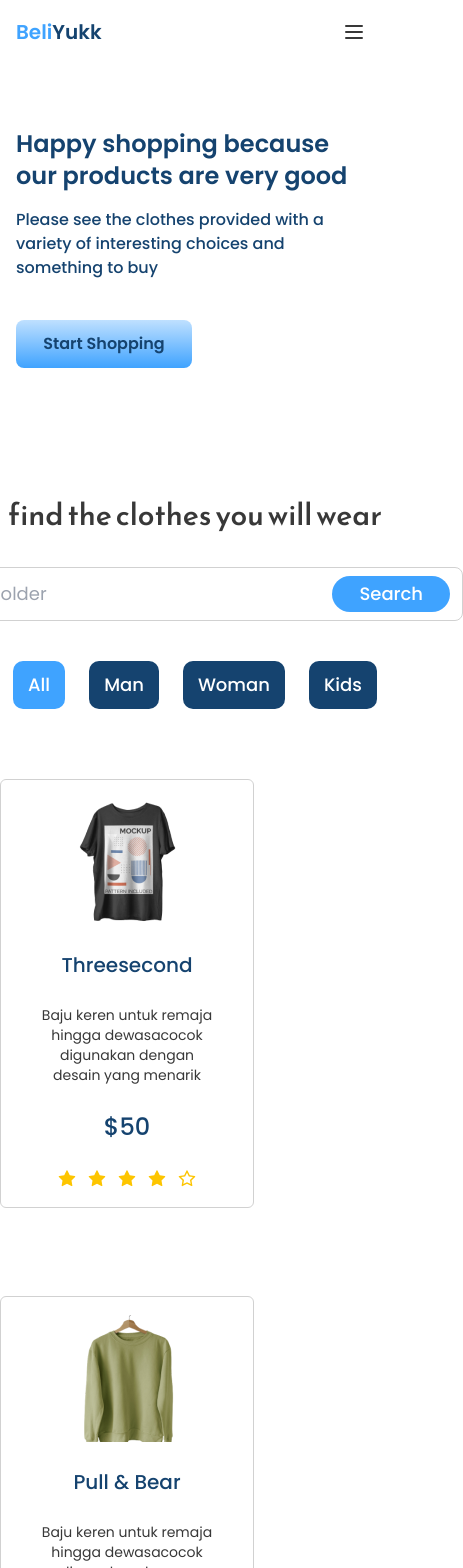
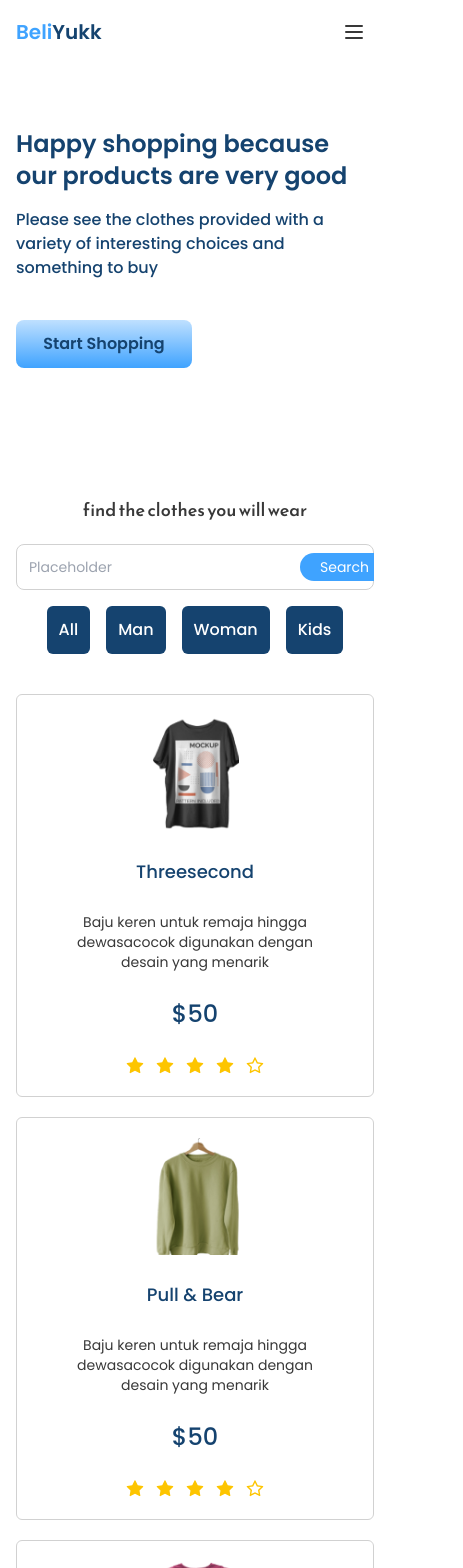
Before and after one commit to mochfarrel06/beliyukk, a React (Create React App) app: page / in a window 390 px wide. Shown: the top 1568 px of the page, 463 px wide, since content can reach past the window. Built offline with nearby package versions, Linux system fonts and the light colour scheme.

Commit message:
membuat menu mobile pada product

```diff
--- /dev/null
+++ b/src/components/button/ButtonSearchSmall.tsx
@@ -0,0 +1,14 @@
+import React from 'react';
+
+const ButtonSearchSmall = () => {
+  return (
+    <div className="overflow-hidden">
+      <div className="px-3 py-2 border rounded-lg border-c7 flex justify-between">
+        <input type="text" placeholder="Placeholder" className="outline-none w-[350px] text-sm font-normal text-c4" />
+        <button className="px-5 py-1 bg-c1 rounded-full text-sm font-normal text-c6">Search</button>
+      </div>
+    </div>
+  );
+};
+
+export default ButtonSearchSmall;
--- a/src/components/card/CardProduct.tsx
+++ b/src/components/card/CardProduct.tsx
@@ -73,10 +73,10 @@
     <>
       {card.map((cards) => {
         return (
-          <div className="px-[40px] py-[18px] border border-c7 w-[254px] rounded-md">
+          <div className="py-5 px-10 border border-c7 rounded-md mb-5">
             <div className="w-full flex flex-col items-center justify-center gap-[26px]">
-              <div className=" bg-cover w-[97px] h-[127px]" style={{ backgroundImage: `url(${cards.image})` }}></div>
-              <h4 className="text-c4 font-medium text-xl">{cards.title}</h4>
+              <div className=" bg-cover w-[87px] h-[117px]" style={{ backgroundImage: `url(${cards.image})` }}></div>
+              <h4 className="text-c4 font-medium text-lg">{cards.title}</h4>
               <p className="text-center text-sm font-normal">{cards.desc}</p>
               <div className="text-c4 font-medium text-2xl">${cards.price}</div>
               <div className="flex gap-[10px]">
--- a/src/components/other/ProductContainer.tsx
+++ b/src/components/other/ProductContainer.tsx
@@ -1,12 +1,12 @@
 import React from 'react';
-import ButtonSearch from '../button/ButtonSearch';
+import ButtonSearchSmall from '../button/ButtonSearchSmall';
 import CardNew from '../card/CardNew';
 import CardProduct from '../card/CardProduct';
 
 const ProductContainer: React.FC = () => {
   return (
     <>
-      <div className="w-full">
+      {/* <div className="w-full">
         <div className="container w-full mx-auto py-[60px] flex flex-col gap-[60px]">
           <div className="flex justify-center flex-col items-center gap-[30px]">
             <h3 className="text-[30px] font-medium font-reemkufi">find the clothes you will wear</h3>
@@ -22,6 +22,24 @@
             <CardProduct />
           </div>
         </div>
+      </div> */}
+
+      <div>
+        <div className="container px-4 py-16">
+          <div className="">
+            <h3 className="font-medium font-reemkufi text-lg text-center mb-5">find the clothes you will wear</h3>
+            <ButtonSearchSmall />
+            <div className="flex flex-wrap gap-4 mt-4 items-center justify-center">
+              <div className="bg-c4 px-3 py-3 rounded-md text-base font-medium text-c6">All</div>
+              <div className="bg-c4 px-3 py-3 rounded-md text-base font-medium text-c6">Man</div>
+              <div className="bg-c4 px-3 py-3 rounded-md text-base font-medium text-c6">Woman</div>
+              <div className="bg-c4 px-3 py-3 rounded-md text-base font-medium text-c6">Kids</div>
+            </div>
+          </div>
+          <div className="overflow-hidden mt-10">
+            <CardProduct />
+          </div>
+        </div>
       </div>
     </>
   );
```
